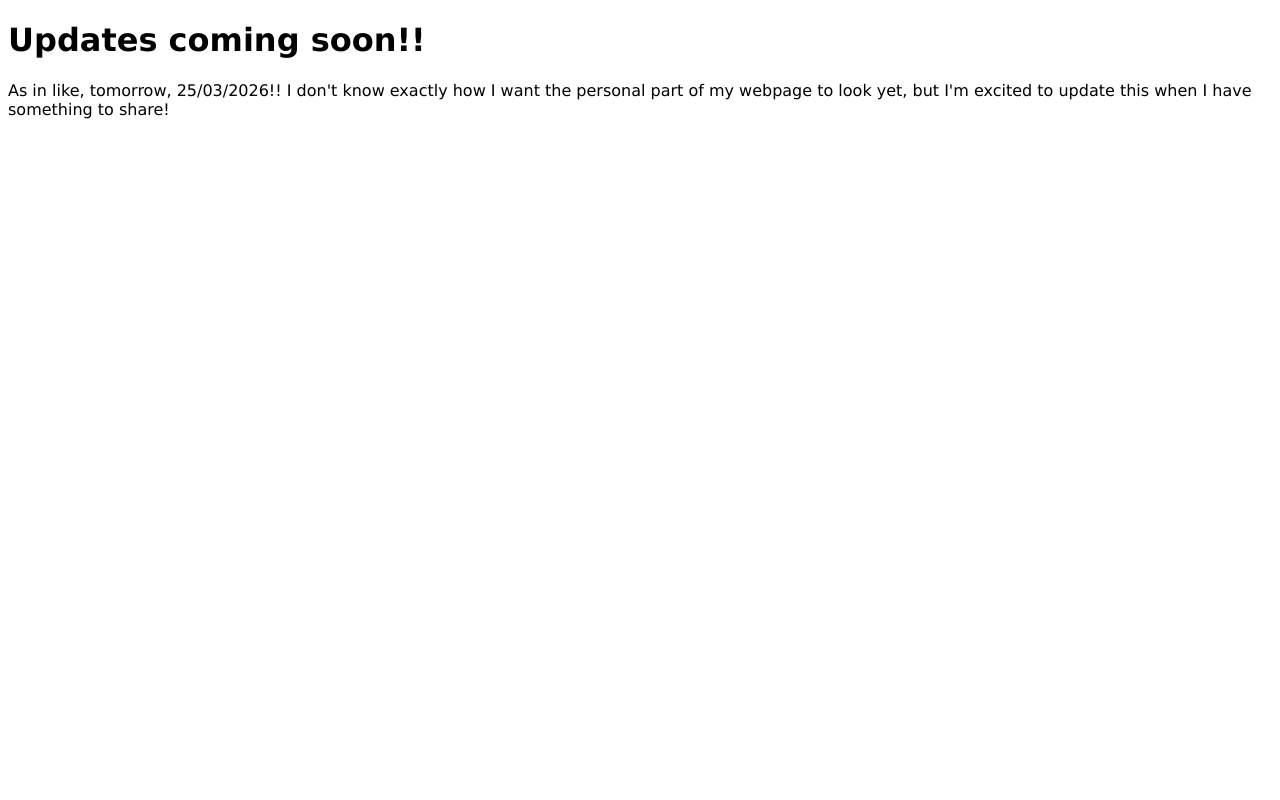
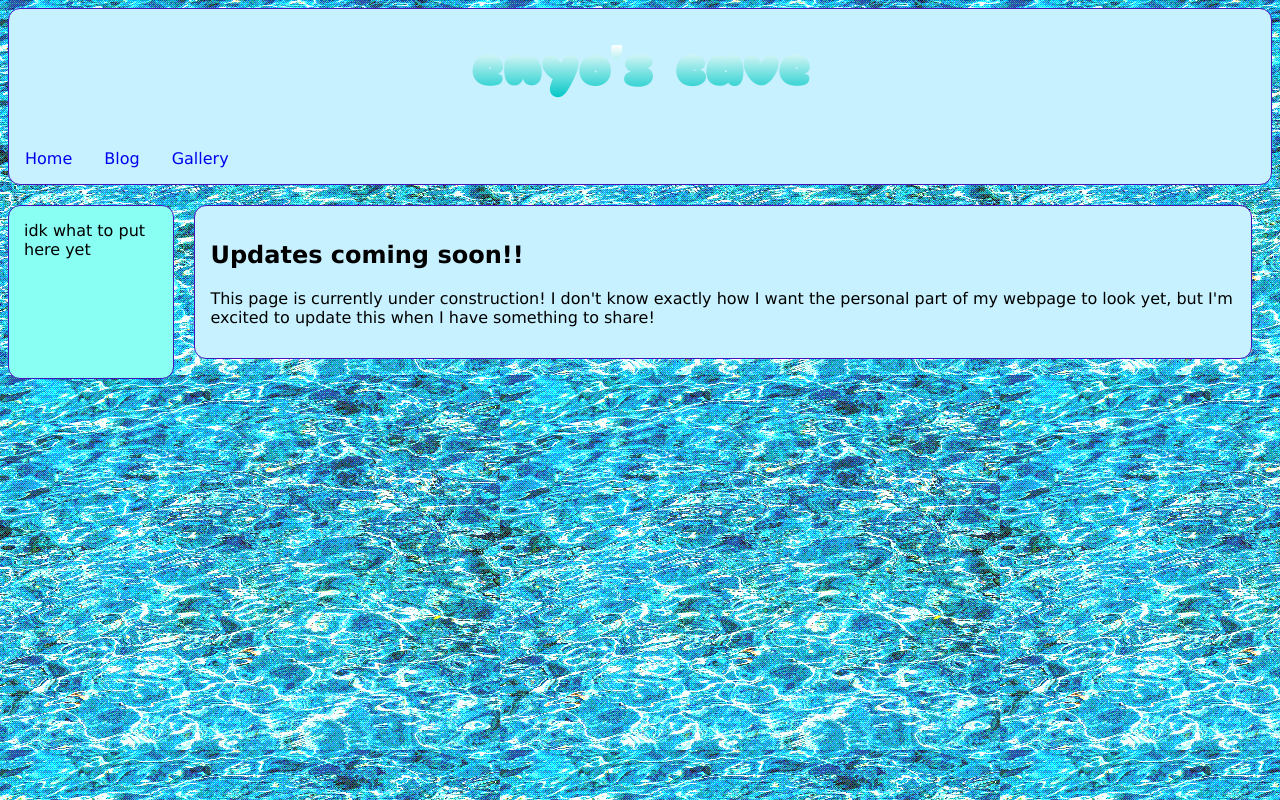
Before and after one commit to enyo527/enyoweb, a plain HTML site: page public/index.html in a window 1280 px wide. Drawn offline with Linux system fonts and the light colour scheme.

Commit message:
- added styling - added boxes to put things in - made a nice title - added navbar
to do:
- create under construction page to avoid dead links
- add some funky graphics so my website doesnt look like shit
- fix navbar alignment
- find nice borders for boxes
- make a better colour scheme
- think of a better website name

```diff
--- /dev/null
+++ b/public/homeStyle.css
@@ -0,0 +1,103 @@
+/* CSS is how you can add style to your website, such as colors, fonts, and positioning of your
+   HTML content. To learn how to do something, just try searching Google for questions like
+   "how to change link color." */
+
+:root {
+  /* text settings */
+
+  /* background settings */
+  --background-image: url("../images/bg.png");
+  --primary-background-color: rgb(199, 241, 255);
+  --secondary-background-color: rgb(137, 255, 243);
+  --border-radius: 12px;
+  --border: 1.5px solid #4213b9;
+  --padding: 15px;
+  --margin: 20px;
+}
+
+html {
+  background: var(--background-image);
+}
+
+@font-face {
+    font-family: "Sniglet";
+    src: url("../fonts/Sniglet Regular.ttf");
+}
+
+body {
+  color: black;
+  font-family: Verdana;
+}
+
+main {
+  background-color: var(--primary-background-color);
+  border-radius: var(--border-radius);
+  border: var(--border);
+  padding: var(--padding);
+  margin: var(--margin);
+
+}
+
+ul {
+  list-style-type: none;
+  text-align: center;
+  margin: 0;
+  padding: 0;
+  overflow: hidden;
+}
+
+
+li {
+  float: left;
+  text-align: center;
+}
+
+li a {
+  display: block;
+  padding: 16px;
+  text-decoration: none;
+}
+
+h1 {
+  font-size: 40pt;
+}
+
+.flex-column {
+  display: flex;
+  flex-direction: column;
+}
+
+.flex-row {
+  display: flex;
+  flex-direction: row;
+}
+
+#container {
+  max-width: 1300px;
+  margin: 0 auto;
+}
+
+#heading-container {
+  text-align: center;
+  justify-content: center;
+  background-color: var(--primary-background-color);
+  border-radius: var(--border-radius);
+  border: var(--border);
+
+}
+
+#leftBar {
+  background-color: var(--secondary-background-color);
+  border-radius: var(--border-radius);
+  border: var(--border);
+  margin-top: var(--margin);
+  padding: var(--padding);
+}
+
+
+#main-page-title {
+  font-family: "Sniglet", sans-serif;
+  background-image: linear-gradient(white, rgb(0, 199, 199));
+  color: transparent;
+  background-clip: text;
+}
--- a/public/index.html
+++ b/public/index.html
@@ -1,18 +1,44 @@
 <!DOCTYPE html>
+<!-- Hello to the poor souls reading this horrible code! -->
+<!-- I've commented as much as I can, not just so that it makes sense to you but also to me... -->
+<!-- You might notice that I'm way more formal in these comments than the rest of my website. This is on account of my stupids. I'm also keeping some of the default neocities comments so I don't forget anything (I will anyway)!-->
 <html>
   <head>
     <meta charset="UTF-8">
     <meta name="viewport" content="width=device-width, initial-scale=1.0">
     <title>enyo's cave</title>
-    <!-- The style.css file allows you to change the look of your web pages.
-         If you include the next line in all your web pages, they will all share the same look.
-         This makes it easier to make new pages for your site. -->
-    <link href="/style.css" rel="stylesheet" type="text/css" media="all">
+    <!-- Stylesheet for this page -->
+    <link href="homeStyle.css" rel="stylesheet">
   </head>
   <body>
-    <h1>Updates coming soon!!</h1>
-      <p> As in like, tomorrow, 25/03/2026!! I don't know exactly how I want the personal part of my webpage to look yet,
-        but I'm excited to update this when I have something to share!</p>
+    <!-- Main container: everything in front of the background (this is written 28/03/2026, so there may be things outside of the container in the future. If so and I haven't updated it since then, sorry to my future self/visitors) -->
+    <div id="container", class="flex-column">
+      <!-- Heading, which is in line with the rest of the content. It contains the title and navbar -->
+      <div id="heading-container">
+        <h1 id="main-page-title">enyo's cave</h1>
+        <nav>
+          <ul>
+          <li><a href="https://enyoscave.neocities.org">Home</a></li>
+          <li><a href="https://enyoscave.neocities.org/blog">Blog</a></li>
+          <li><a href="https://enyoscave.neocities.org/gallery">Gallery</a></li>
+        </ul>
+        </nav>
+       </div>
+       <!-- The home page's content, including the two sidebars and the central info box(es) (or whatever I decide will be in the middle of the page) -->
+        <div class="flex-row">
+          <div id="leftBar">
+            idk what to put here yet
+          </div>
+
+          <main>
+            <h2>Updates coming soon!!</h2>
+            <p> This page is currently under construction! I don't know exactly how I want the personal part of my webpage to look yet, but I'm excited to update this when I have something to share!</p>
+          </main>
+        </div>
+    </div>
+
+
+
     <!--<p>This is a paragraph! Here's how you make a link: <a href="https://neocities.org">Neocities</a>.</p>-->
 
     <!--<p>Here's how you can make <strong>bold</strong> and <em>italic</em> text.</p>-->
@@ -29,5 +55,6 @@
     <!--</ul>-->
 
     <!--<p>To learn more HTML/CSS, check out these <a href="https://neocities.org/tutorials">tutorials</a>!</p>-->
+
   </body>
 </html>
--- a/public/style.css
+++ /dev/null
@@ -1,9 +0,0 @@
-/* CSS is how you can add style to your website, such as colors, fonts, and positioning of your
-   HTML content. To learn how to do something, just try searching Google for questions like
-   "how to change link color." */
-
-body {
-  background-color: white;
-  color: black;
-  font-family: Verdana;
-}
```
Also changed, not shown: fonts/Sniglet Regular.ttf (added), images/bg.png (added), public/blog.html (added), 1 other file.
